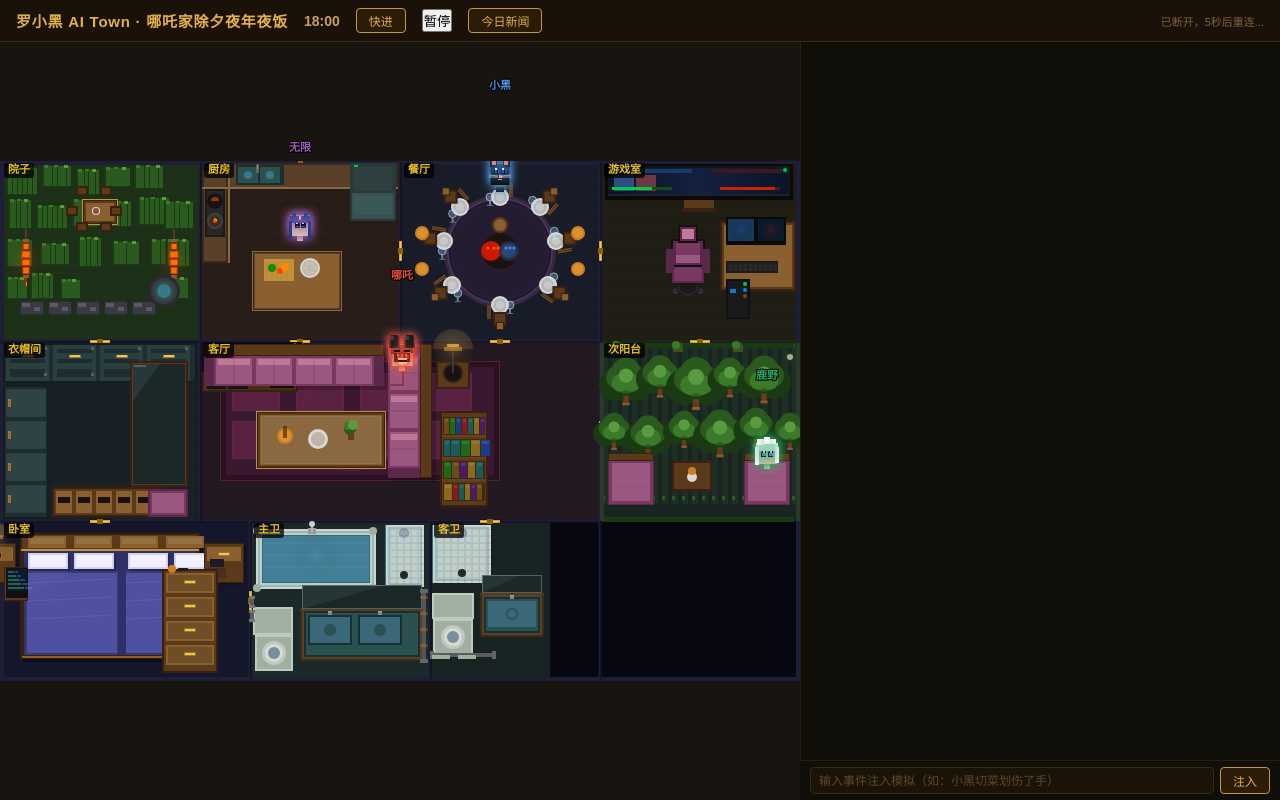
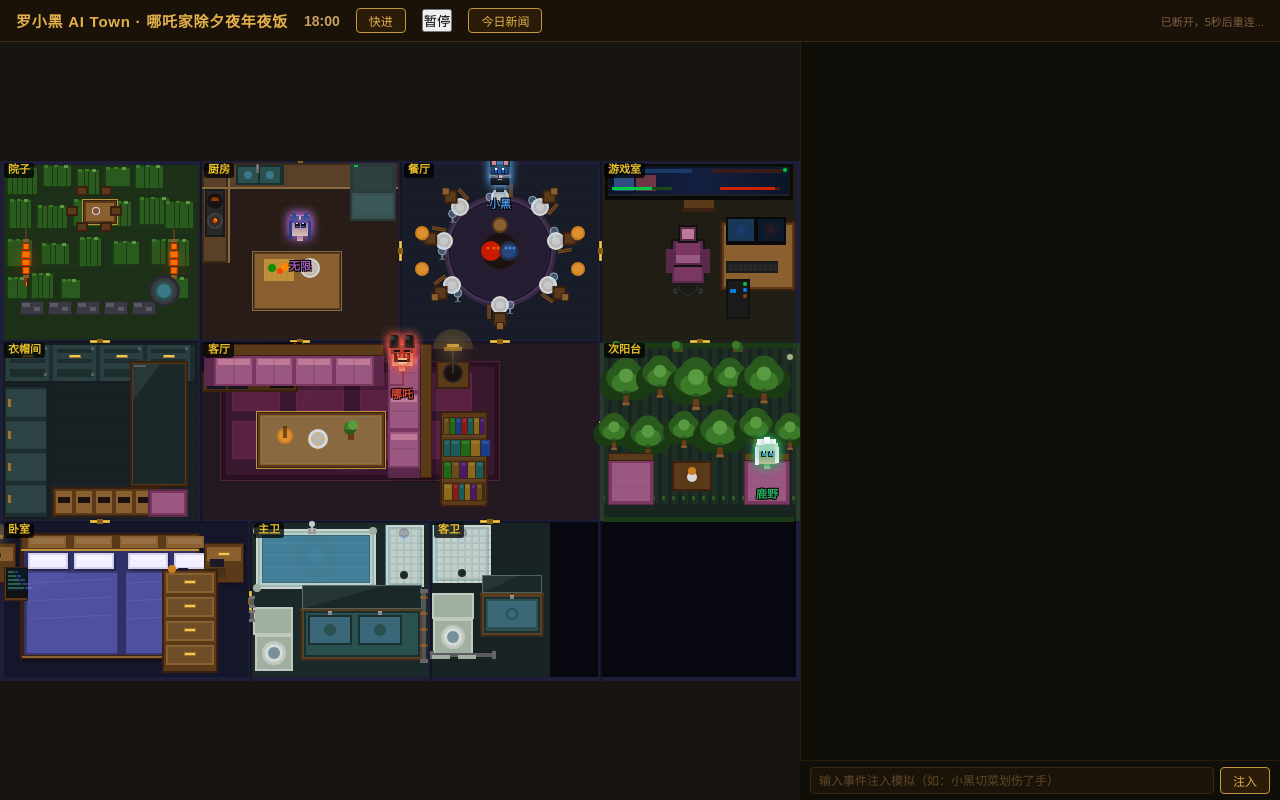
Before and after one commit to ejzhu2025/luoxiaohei-atown, a plain HTML site: page frontend/index.html in a window 1280 px wide. Drawn offline with Linux system fonts and the light colour scheme.

Commit message:
Fix canvas vertical centering with canvas-inner container; fix overlay positioning

```diff
--- a/frontend/index.html
+++ b/frontend/index.html
@@ -59,13 +59,16 @@
   }
   #canvas-wrap {
     flex-shrink: 0;
-    position: relative;
     background: #181410;
-    overflow: hidden;
     display: flex;
     align-items: center;
     justify-content: center;
     align-self: stretch;
+  }
+  #canvas-inner {
+    position: relative;
+    flex-shrink: 0;
+    overflow: hidden;
   }
   canvas { display: block; image-rendering: pixelated; }
   #label-overlay {
@@ -161,9 +164,11 @@
 </div>
 <div id="main">
   <div id="canvas-wrap">
-    <canvas id="canvas"></canvas>
-    <div id="label-overlay"></div>
-    <div id="bubble-overlay"></div>
+    <div id="canvas-inner">
+      <canvas id="canvas"></canvas>
+      <div id="label-overlay"></div>
+      <div id="bubble-overlay"></div>
+    </div>
   </div>
   <div style="display:flex;flex-direction:column;flex:1;min-width:260px;overflow:hidden;">
     <div id="log-panel" style="flex:1;min-width:0;"></div>
@@ -293,16 +298,19 @@ const CANVAS_H = 520;
 
 let currentScale = 1;
 function resizeCanvas() {
-  const wrap = document.getElementById('canvas-wrap');
+  const inner = document.getElementById('canvas-inner');
   const mainEl = document.getElementById('main');
   const availH = mainEl.clientHeight || (window.innerHeight - 60);
   const availW = (mainEl.clientWidth || window.innerWidth) - 280;
   currentScale = Math.min(1, availH / CANVAS_H, availW / CANVAS_W);
+  const w = Math.round(CANVAS_W * currentScale);
+  const h = Math.round(CANVAS_H * currentScale);
   canvas.width = CANVAS_W;
   canvas.height = CANVAS_H;
-  canvas.style.width = (CANVAS_W * currentScale) + 'px';
-  canvas.style.height = (CANVAS_H * currentScale) + 'px';
-  wrap.style.width = (CANVAS_W * currentScale) + 'px';
+  canvas.style.width = w + 'px';
+  canvas.style.height = h + 'px';
+  inner.style.width = w + 'px';
+  inner.style.height = h + 'px';
 }
 resizeCanvas();
 window.addEventListener('resize', resizeCanvas);
```
